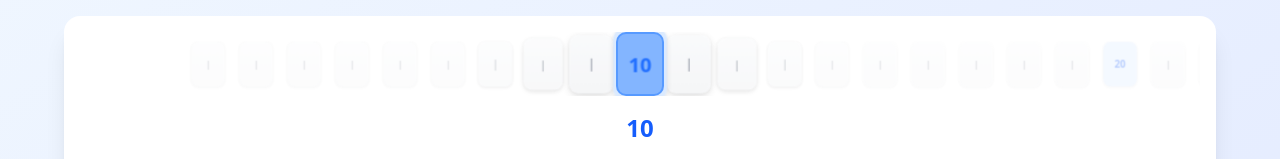
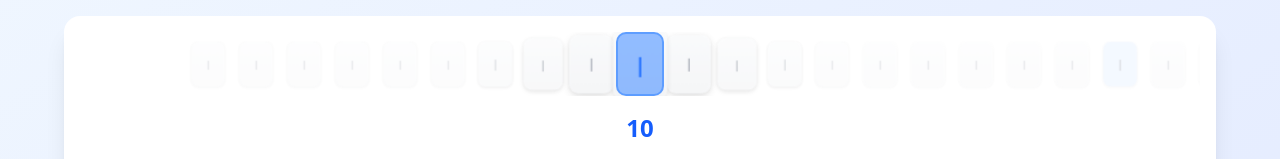
Before and after one commit to DaniilPopov0809/HoriizontalWheelPicker, a Next.js app: page / in a window 1280 px wide. Shown: the top 159 px of the page. Built offline with nearby package versions, Linux system fonts and the light colour scheme.

Commit message:
FIX | wheel picker

```diff
--- a/src/components/horizontal-time-picker.tsx
+++ b/src/components/horizontal-time-picker.tsx
@@ -195,13 +195,11 @@ export function HorizontalTimePicker({
                 <div
                   key={second}
                   className={cn(
-                    "flex-shrink-0 w-12 h-16 flex items-center justify-center text-sm font-medium transition-all duration-300 ease-out",
+                    "flex-shrink-0 w-12 h-16 flex items-center justify-center text-sm font-medium transition-all duration-300 ease-out text-gray-500",
                     "transform-gpu", // Use GPU for better performance
-                    isSelected
-                      ? "text-blue-600 font-bold text-lg"
-                      : isMultipleOf10
-                        ? "text-blue-600 font-semibold "
-                        : "text-gray-500"
+                    isSelected ? "text-blue-600 font-bold text-lg" :
+
+                    isMultipleOf10 && "font-semibold"
                   )}
                   style={{
                     transform: `scale(${scale}) translateZ(${translateZ}px)`,
@@ -217,17 +215,16 @@ export function HorizontalTimePicker({
                 >
                   <div
                     className={cn(
-                      "w-full h-full flex items-center justify-center rounded-lg transition-all duration-300",
-                      isMultipleOf10
-                        ? "bg-blue-100"
-                        : "bg-gradient-to-b from-gray-50 to-gray-100"
+                      "w-full h-full flex items-center justify-center rounded-lg transition-all duration-300 bg-gradient-to-b from-gray-50 to-gray-100",
+                      isMultipleOf10 && !isSelected && "bg-blue-100"
+
                     )}
                     style={{
                       transform: isSelected ? 'scale(1.1)' : 'scale(1)',
                       boxShadow: '0 2px 6px rgba(0, 0, 0, 0.1), inset 0 1px 0 rgba(255, 255, 255, 0.1)'
                     }}
                   >
-                    {isMultipleOf10 ? second : '|'}
+                    {'|'}
                   </div>
                 </div>
               )
```
